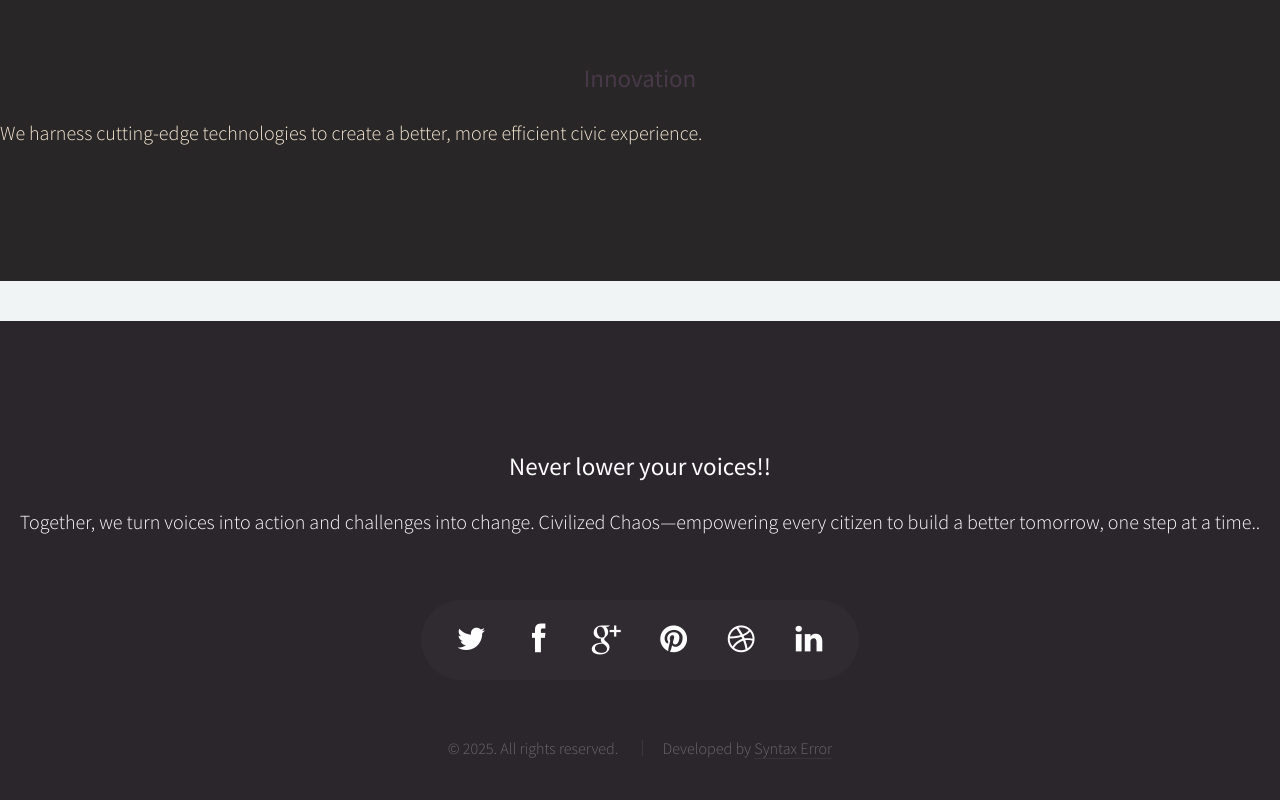
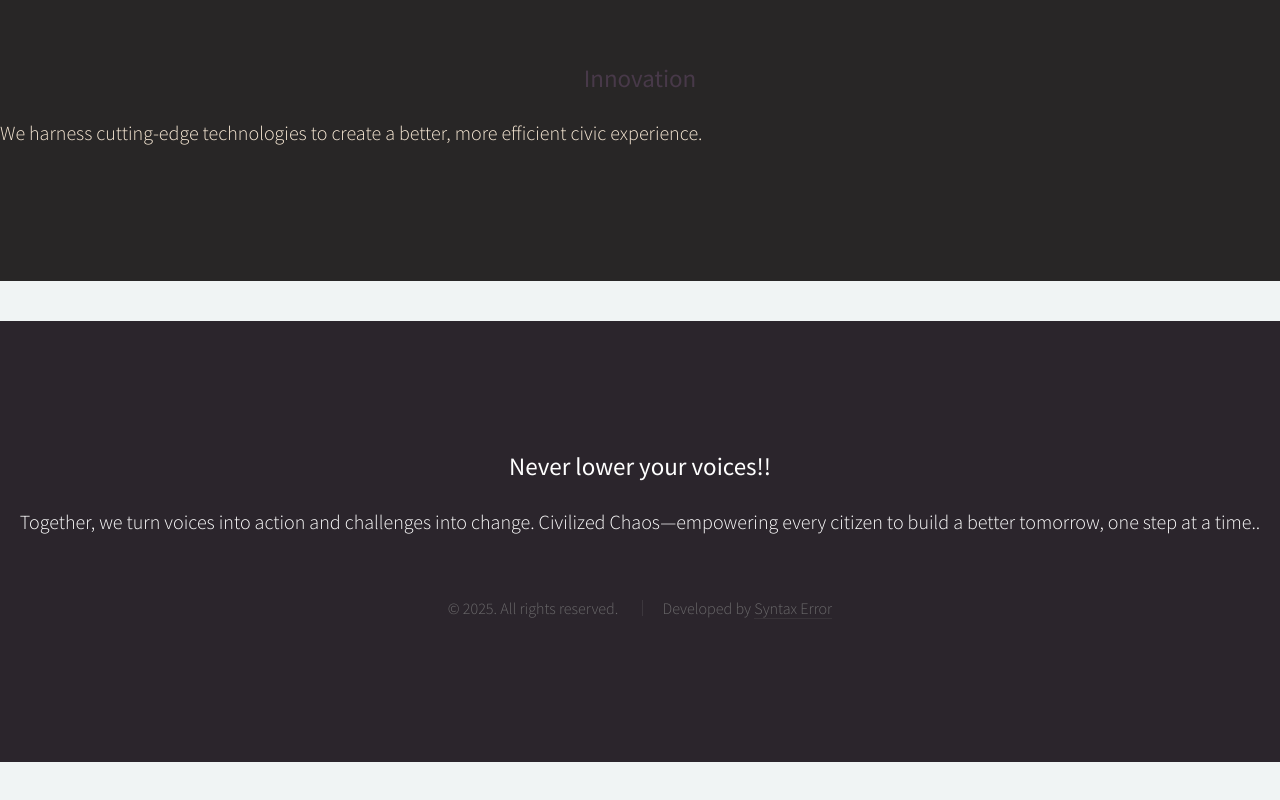
Before and after one commit to Anubhab-Rakshit/syntaxerror-hacknovare, a website: page about.html in a window 1280 px wide. Shown: the part 5465-6265 px from the top of the page. After the commit the page ends 6227 px from the top, so only its background shows below. Drawn offline with Linux system fonts and the light colour scheme.

Commit message:
Update about.html

```diff
--- a/about.html
+++ b/about.html
@@ -100,14 +100,7 @@
               <h3>Never lower your voices!! </h3>
             </header>
             <p>Together, we turn voices into action and challenges into change. Civilized Chaos—empowering every citizen to build a better tomorrow, one step at a time..</p>
-            <ul class="icons">
-              <li><a href="#" class="icon icon-twitter"><span>Twitter</span></a></li>
-              <li><a href="#" class="icon icon-facebook"><span>Facebook</span></a></li>
-              <li><a href="#" class="icon icon-google-plus"><span>Google+</span></a></li>
-              <li><a href="#" class="icon icon-pinterest"><span>Pinterest</span></a></li>
-              <li><a href="#" class="icon icon-dribbble"><span>Dribbble</span></a></li>
-              <li><a href="#" class="icon icon-linkedin"><span>Linkedin</span></a></li>
-            </ul>
+
           </section>
           <div class="copyright">
             <ul class="menu">
```
